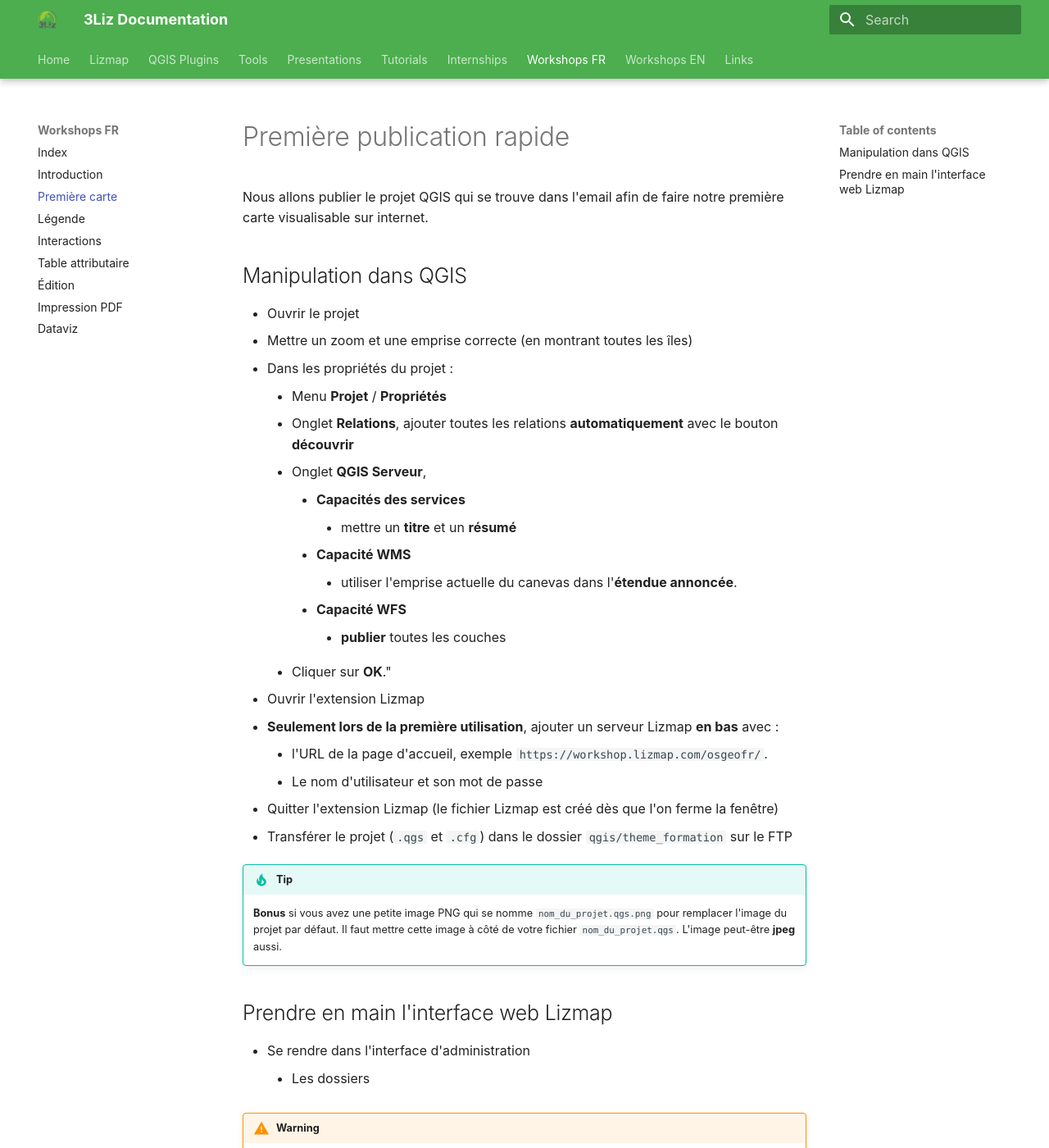
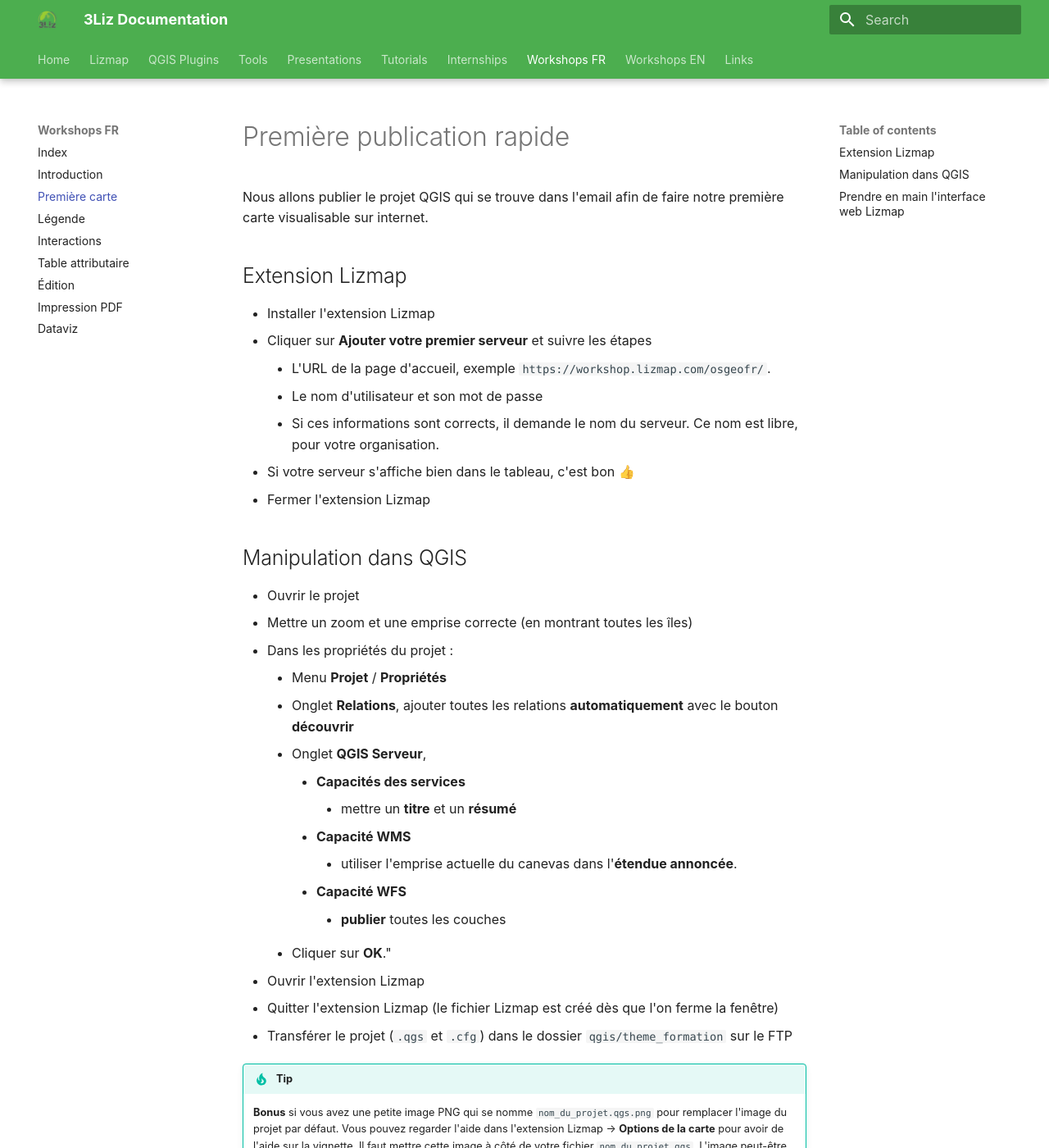
Before and after one commit to 3liz/3liz.github.io, an MkDocs documentation site: the page built from docs/workshop/fr/lizmap-short-02-first-map.md, in a window 1280 px wide and 1400 px high. Shown: the whole window at 82% size. Built offline with MkDocs 1.6.1 and Material for MkDocs 9.7.7, drawn with Linux system fonts in a browser that asks for light colours; nearby versions of some CDN libraries.

Commit message:
Update the French short workshop to 3.7

```diff
--- a/docs/workshop/fr/lizmap-short-02-first-map.md
+++ b/docs/workshop/fr/lizmap-short-02-first-map.md
@@ -2,6 +2,16 @@
 
 Nous allons publier le projet QGIS qui se trouve dans l'email afin de faire notre première carte visualisable sur
 internet.
+
+## Extension Lizmap
+
+* Installer l'extension Lizmap
+* Cliquer sur **Ajouter votre premier serveur** et suivre les étapes
+    * L'URL de la page d'accueil, exemple `https://workshop.lizmap.com/osgeofr/`.
+    * Le nom d'utilisateur et son mot de passe
+    * Si ces informations sont corrects, il demande le nom du serveur. Ce nom est libre, pour votre organisation.
+* Si votre serveur s'affiche bien dans le tableau, c'est bon 👍
+* Fermer l'extension Lizmap
 
 ## Manipulation dans QGIS
 
@@ -19,14 +29,12 @@
               * **publier** toutes les couches
     * Cliquer sur **OK**."
 * Ouvrir l'extension Lizmap
-* **Seulement lors de la première utilisation**, ajouter un serveur Lizmap **en bas** avec :
-    * l'URL de la page d'accueil, exemple `https://workshop.lizmap.com/osgeofr/`.
-    * Le nom d'utilisateur et son mot de passe
 * Quitter l'extension Lizmap (le fichier Lizmap est créé dès que l'on ferme la fenêtre)
 * Transférer le projet (`.qgs` et `.cfg`) dans le dossier `qgis/theme_formation` sur le FTP
 
 !!! tip
     **Bonus** si vous avez une petite image PNG qui se nomme `nom_du_projet.qgs.png` pour remplacer l'image du projet par défaut.
+    Vous pouvez regarder l'aide dans l'extension Lizmap → **Options de la carte** pour avoir de l'aide sur la vignette.
     Il faut mettre cette image à côté de votre fichier `nom_du_projet.qgs`. L'image peut-être **jpeg** aussi.
 
 ## Prendre en main l'interface web Lizmap
```
Also changed, not shown: docs/workshop/fr/lizmap-short-01-intro.md (+1 -0 lines), docs/workshop/fr/lizmap-short-03-legend.md (+3 -2 lines), docs/workshop/fr/lizmap-short-07-print.md (+7 -2 lines), docs/workshop/media/legend.png.
